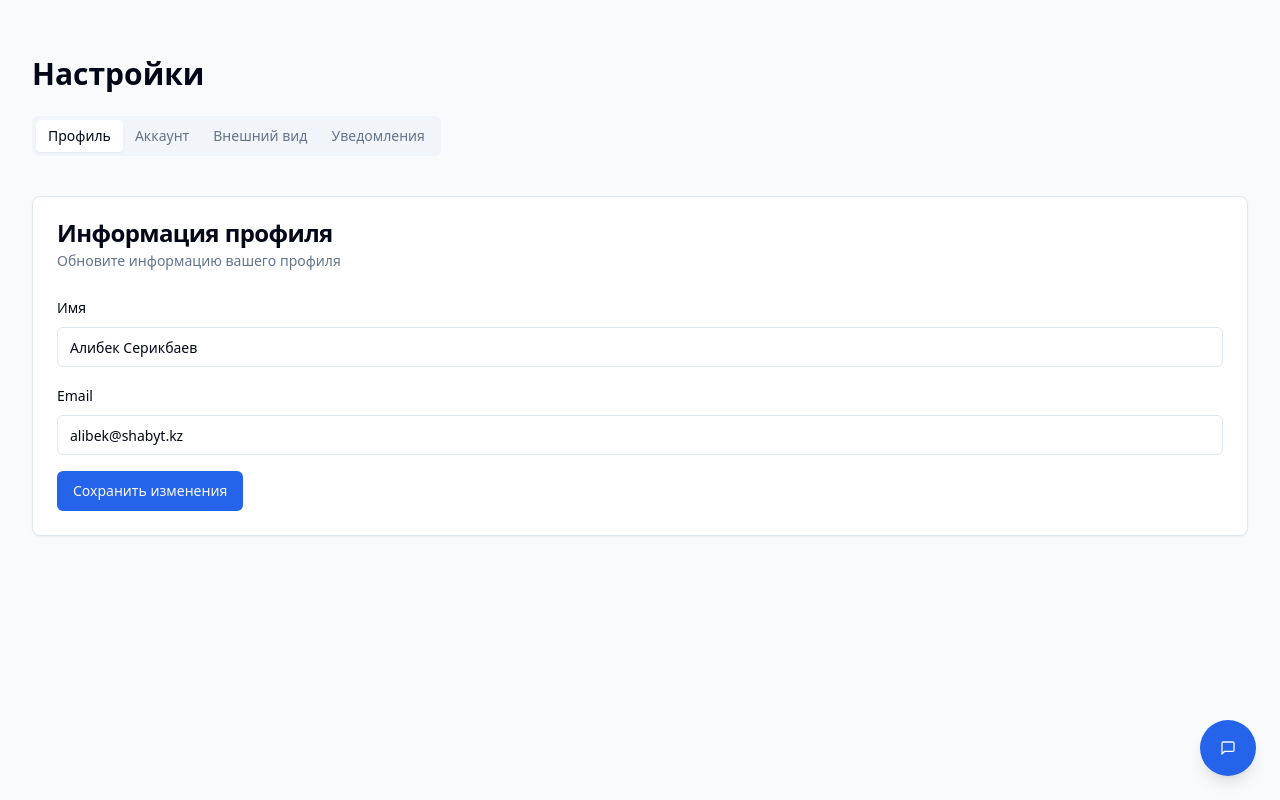
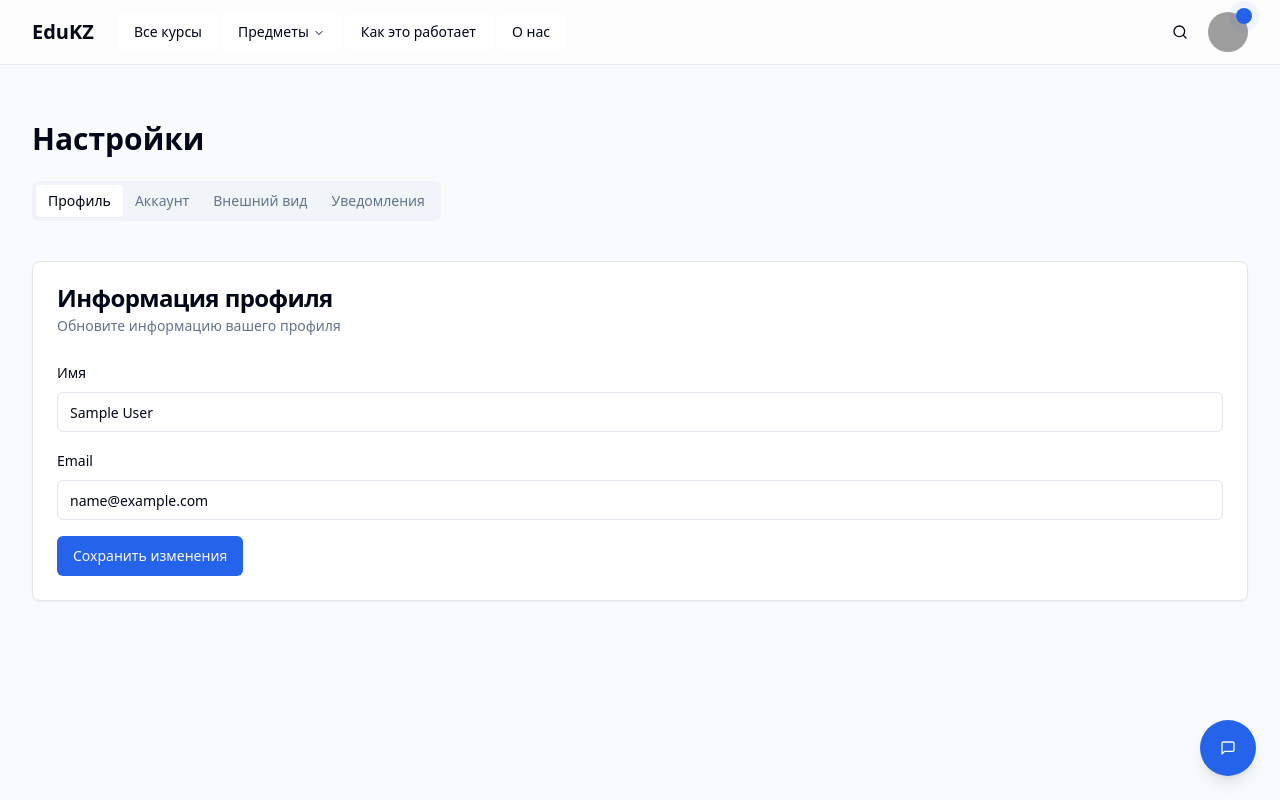
Before and after one commit to nnn20040/shabytdiplomwork, a React (Vite) app: page /settings in a window 1280 px wide. Built offline with nearby package versions, Linux system fonts and the light colour scheme; sample sign-in values are in the browser's storage; grey boxes are pictures that could not be loaded.

Commit message:
Fix: Navbar and user info on settings page
- Ensure the navbar is displayed on the settings page.
- Display the user's name and email in the settings page based on the logged-in user's data.

```diff
--- a/src/components/layout/Layout.tsx
+++ b/src/components/layout/Layout.tsx
@@ -1,5 +1,6 @@
 
 import React, { ReactNode } from 'react';
+import Navbar from './Navbar';
 
 interface LayoutProps {
   children: ReactNode;
@@ -7,7 +8,8 @@ interface LayoutProps {
 
 export const Layout: React.FC<LayoutProps> = ({ children }) => {
   return (
-    <div className="min-h-screen bg-gray-50">
+    <div className="min-h-screen bg-gray-50 dark:bg-gray-900">
+      <Navbar />
       <div className="py-4">
         {children}
       </div>
--- a/src/pages/SettingsPage.tsx
+++ b/src/pages/SettingsPage.tsx
@@ -1,5 +1,5 @@
 
-import { useState } from 'react';
+import { useState, useEffect } from 'react';
 import { Layout } from '@/components/layout/Layout';
 import { Card, CardContent, CardDescription, CardHeader, CardTitle } from '@/components/ui/card';
 import { Button } from '@/components/ui/button';
@@ -17,15 +17,37 @@ const SettingsPage = () => {
   const { language, setLanguage, t } = useLanguage();
   const { highContrast, toggleHighContrast, darkMode, toggleDarkMode } = useTheme();
 
-  const [name, setName] = useState('Алибек Серикбаев');
-  const [email, setEmail] = useState('alibek@shabyt.kz');
+  const [name, setName] = useState('');
+  const [email, setEmail] = useState('');
   const [currentPassword, setCurrentPassword] = useState('');
   const [newPassword, setNewPassword] = useState('');
   const [confirmPassword, setConfirmPassword] = useState('');
   const [notifications, setNotifications] = useState(true);
   const [emailNotifications, setEmailNotifications] = useState(true);
 
+  useEffect(() => {
+    // Загрузка данных пользователя из localStorage
+    const userData = localStorage.getItem('user');
+    if (userData) {
+      const user = JSON.parse(userData);
+      setName(user.name || '');
+      setEmail(user.email || '');
+    }
+  }, []);
+
   const handleSaveProfile = () => {
+    // Сохранение обновленных данных пользователя в localStorage
+    const userData = localStorage.getItem('user');
+    if (userData) {
+      const user = JSON.parse(userData);
+      const updatedUser = {
+        ...user,
+        name,
+        email
+      };
+      localStorage.setItem('user', JSON.stringify(updatedUser));
+    }
+
     toast.success(t('settings.saved_profile'));
   };
 
```
